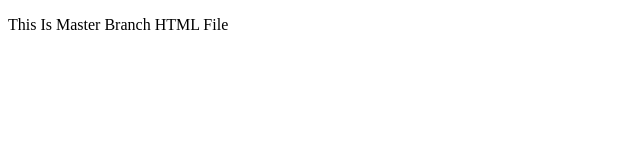
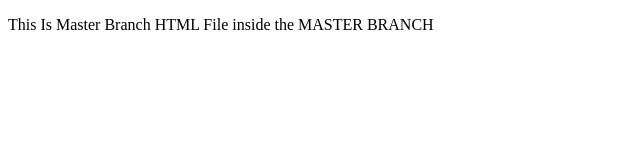
Before and after one commit to vivekchandnirala/Angaar_Batch, a plain HTML site: page master.html in a window 1280 px wide. Shown: the whole page, without its empty margins (0-640 px from the left). Drawn offline with Linux system fonts and the light colour scheme.

Commit message:
Added New HTML file Inside the Master BRANCh

```diff
--- a/master.html
+++ b/master.html
@@ -6,6 +6,6 @@
     <title>Document</title>
 </head>
 <body>
-    <p>This Is Master Branch HTML File </p>
+    <p>This Is Master Branch HTML File inside the MASTER BRANCH</p>
 </body>
 </html>
```
